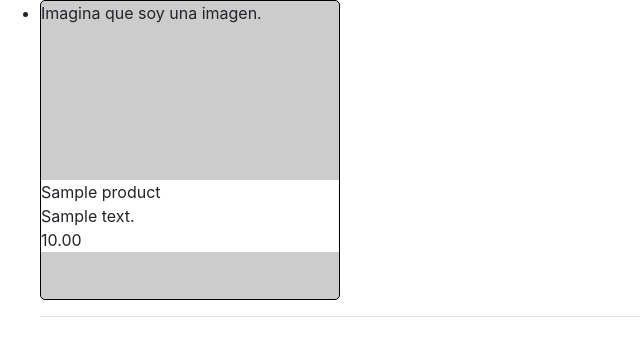
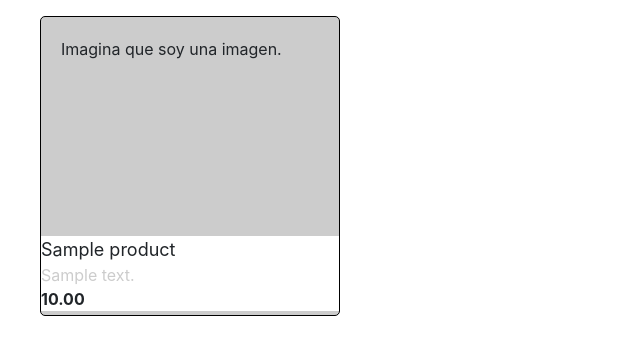
Before and after one commit to PabloFederico/admin1-ElDeporteOnline-ecommerce, a Django app: page /catalog in a window 1280 px wide. Shown: the top 356 px of the page, without its empty margins (0-640 px from the left). Run offline with Django 3.2, Linux system fonts and the light colour scheme; tables that the repository leaves empty hold one stand-in row (values such as "Sample post").

Commit message:
Estilos de texto y alineado de tabla

```diff
--- a/Catalog/templates/catalog/full_catalog.html
+++ b/Catalog/templates/catalog/full_catalog.html
@@ -4,31 +4,33 @@
 
     <ul>
         {% for product in object_list %}
-        <li>
+        <li style="display: inline; float: left; ">
             <div style="background-color: #cccccc; width:300px; height: 300px; border: ridge black 1px; border-radius: 5px 5px 5px 5px;">
-                <div style="height: 60%; border-radius: 5px 5px 5px 5px;">
+                <div style="height: 60%; border-radius: 5px 5px 5px 5px; margin: 20px;">
                 Imagina que soy una imagen.
                 </div>
                 <div style="background-color: #ffffff; height: 40% border-radius: 5px 5px 5px 5px;">
                     <div style="width:100%;">
-                    <span>{{ product.name }}</span>
+                    <span style="font-size: large;">{{ product.name }}</span>
                     </div>
                     <div style="width:100%;">
-                    <span>{{ product.short_description }}</span>
+                    <span style="color:#cccccc;">{{ product.short_description }}</span>
                     </div>
                     <div style="width:100%;">
-                    <span>{{ product.description | safe }}</span>
+                    <span style="font-size: smaller; color:#cccccc;">{{ product.description | safe }}</span>
                     </div>
                     <div style="width:100%;">
-                    <span>{{ product.price }}</span>
+                    <span><b>{{ product.price }}<b></span>
                     </div>
                 </div>
             </div>
         </li>
-            <hr/>
         {% empty %}
             <li>No products yet.</li>
         {% endfor %}
     </ul>
 
 {% endblock content %}
+
+
+            <hr/>
```
